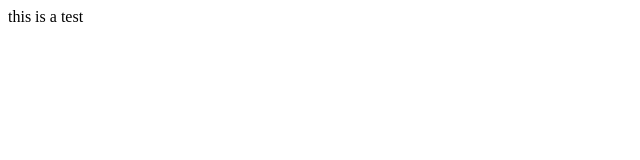
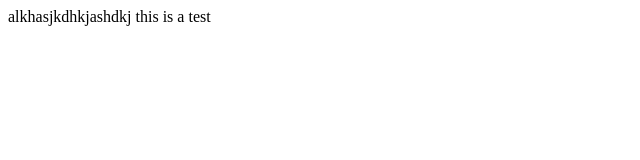
Before and after one commit to eaasig/webdocumentary, a plain HTML site: page testing.html in a window 1280 px wide. Shown: the whole page, without its empty margins (0-640 px from the left). Drawn offline with Linux system fonts and the light colour scheme.

Commit message:
pls work

```diff
--- a/testing.html
+++ b/testing.html
@@ -7,7 +7,7 @@
 <body>
 
 
-
+    alkhasjkdhkjashdkj
 
     this is a test
 </body>
```
